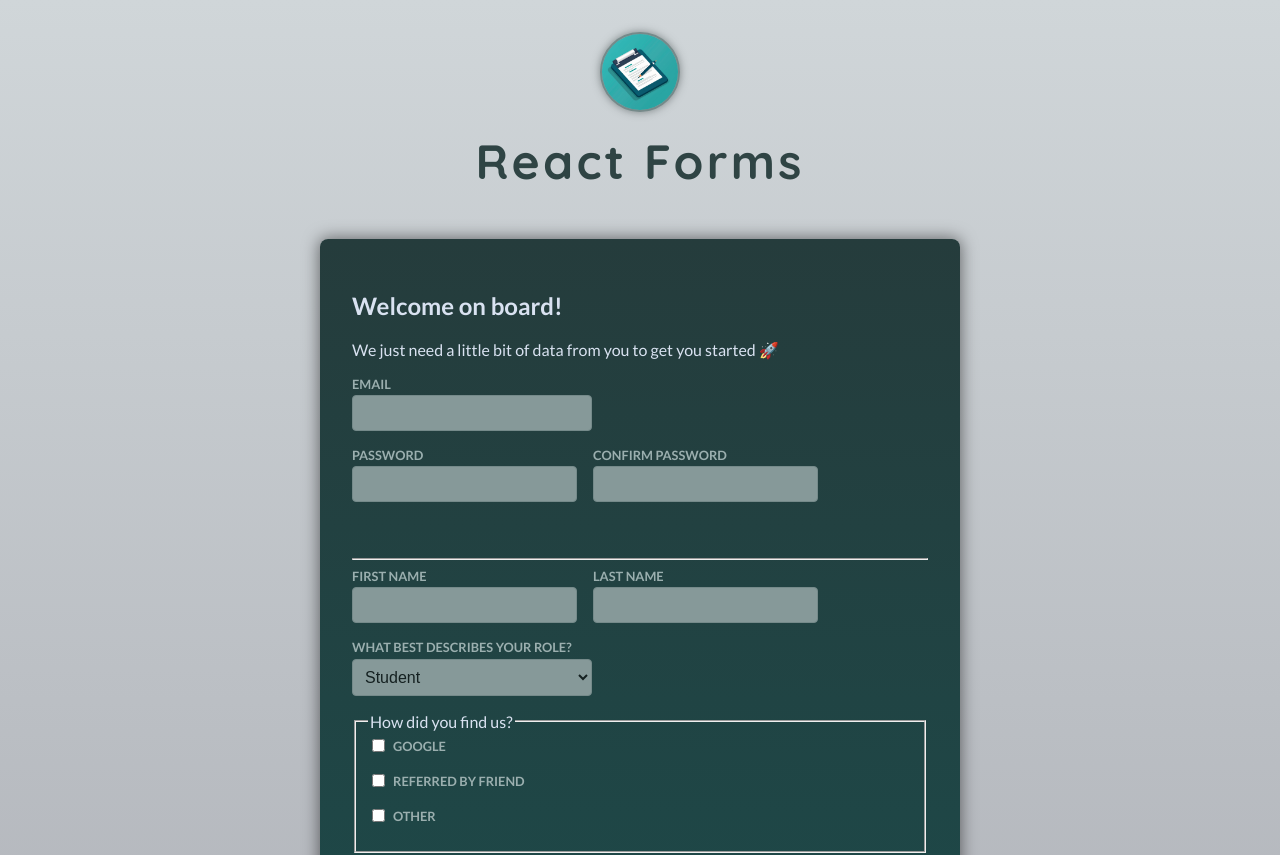
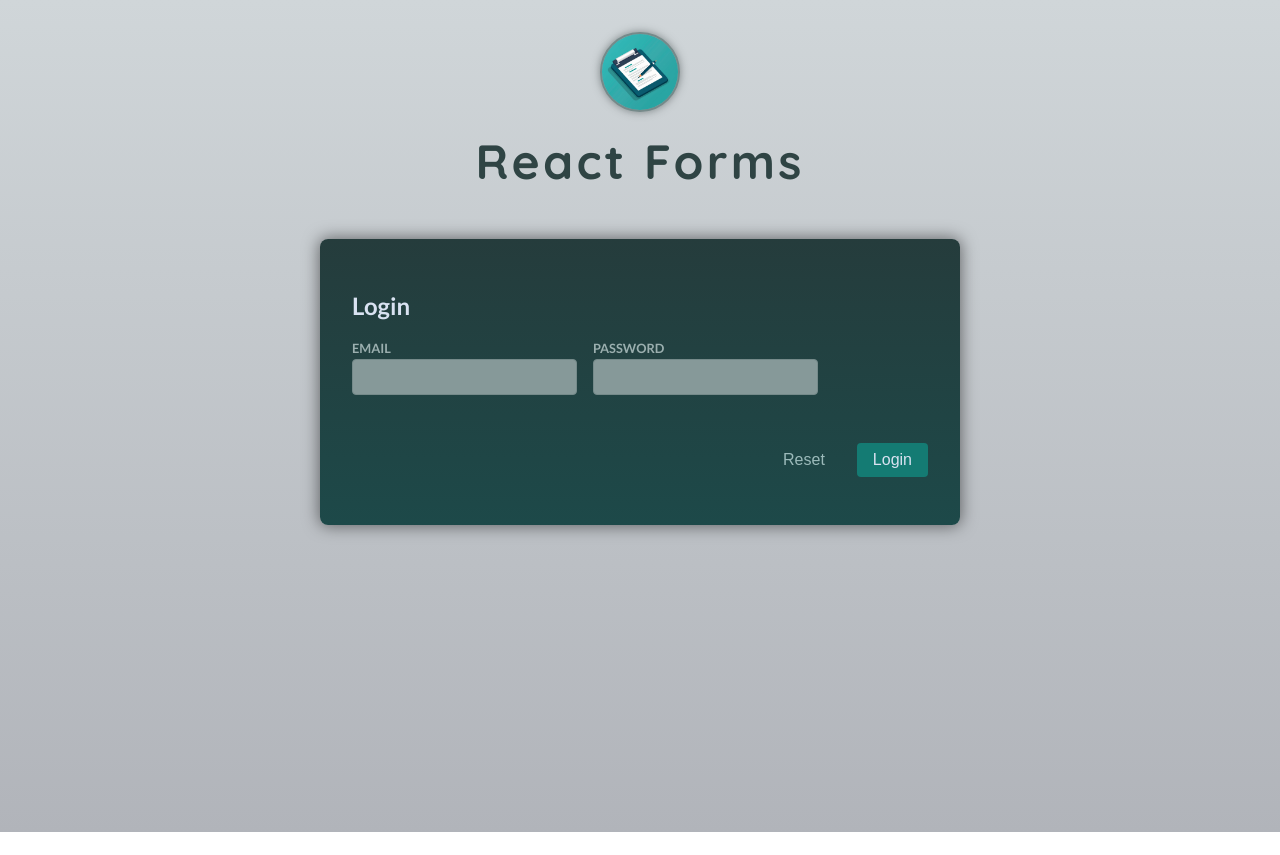
Before and after one commit to MiloszWrobel/User-Input-Website, a React (Vite) app: page / in a window 1280 px wide. Shown: the top 855 px of the page. After the commit the page ends 832 px from the top, so only its background shows below. Built offline with nearby package versions, Linux system fonts and the light colour scheme.

Commit message:
Created a new and reusable Input component for email and password

```diff
--- a/src/App.jsx
+++ b/src/App.jsx
@@ -8,7 +8,7 @@ function App() {
     <>
       <Header />
       <main>
-        <Signup />
+        <StateLogin />
         {/* <Login /> */}
       </main>
     </>
--- /dev/null
+++ b/src/components/Input.jsx
@@ -0,0 +1,9 @@
+export default function Input({ label, id, error, ...props }) {
+  return (
+    <div className="control no-margin">
+      <label htmlFor={id}>{label}</label>
+      <input id={id} {...props} />
+      <div className="control-error">{error && <p>{error}</p>}</div>
+    </div>
+  );
+}
--- a/src/components/StateLogin.jsx
+++ b/src/components/StateLogin.jsx
@@ -1,4 +1,5 @@
 import { useState } from "react";
+import Input from "./Input";
 
 export default function Login() {
   const [enteredValue, setEnteredValues] = useState({
@@ -12,6 +13,7 @@ export default function Login() {
   });
 
   const emailIsInvalid = didEdit.email && !enteredValue.email.includes("@");
+  const passwordIsInvalid = didEdit.password && enteredValue.trim().length < 6;
 
   function handleSubmit(event) {
     event.preventDefault();
@@ -41,36 +43,30 @@ export default function Login() {
       <h2>Login</h2>
 
       <div className="control-row">
-        <div className="control no-margin">
-          <label htmlFor="email">Email</label>
-          <input
+        <Input
+          label="Email"
           id="email"
           type="email"
           name="email"
           onBlur={() => handleInputBlur("email")}
           onChange={(event) => handleInputChange("email", event.target.value)}
           value={enteredValue.email}
+          error={emailIsInvalid && "Please enter a valid email"}
         />
-          <div className="control-error">
-            {emailIsInvalid && <p>Please enter a valid email address</p>}
-          </div>
-        </div>
 
-        <div className="control no-margin">
-          <label htmlFor="password">Password</label>
-          <input
+        <Input
+          label="Password"
           id="password"
           type="password"
           name="password"
-            onBlur={() => handleInputBlur("password")}
           onChange={(event) =>
             handleInputChange("password", event.target.value)
           }
+          onBlur={() => handleInputBlur("password")}
           value={enteredValue.password}
+          error={passwordIsInvalid && "Please enter a valid password"}
         />
       </div>
-      </div>
-
       <p className="form-actions">
         <button className="button button-flat">Reset</button>
         <button className="button">Login</button>
```
Lines whose indentation alone changed are shown as unchanged.
